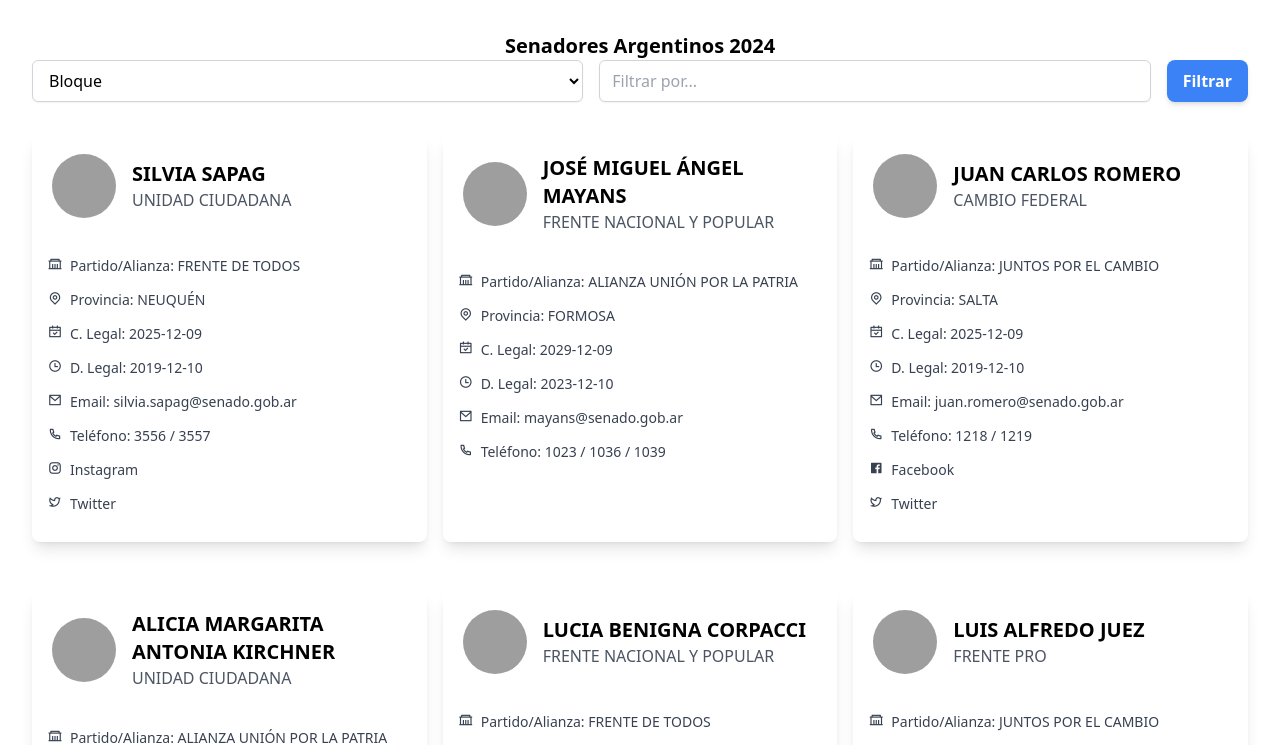
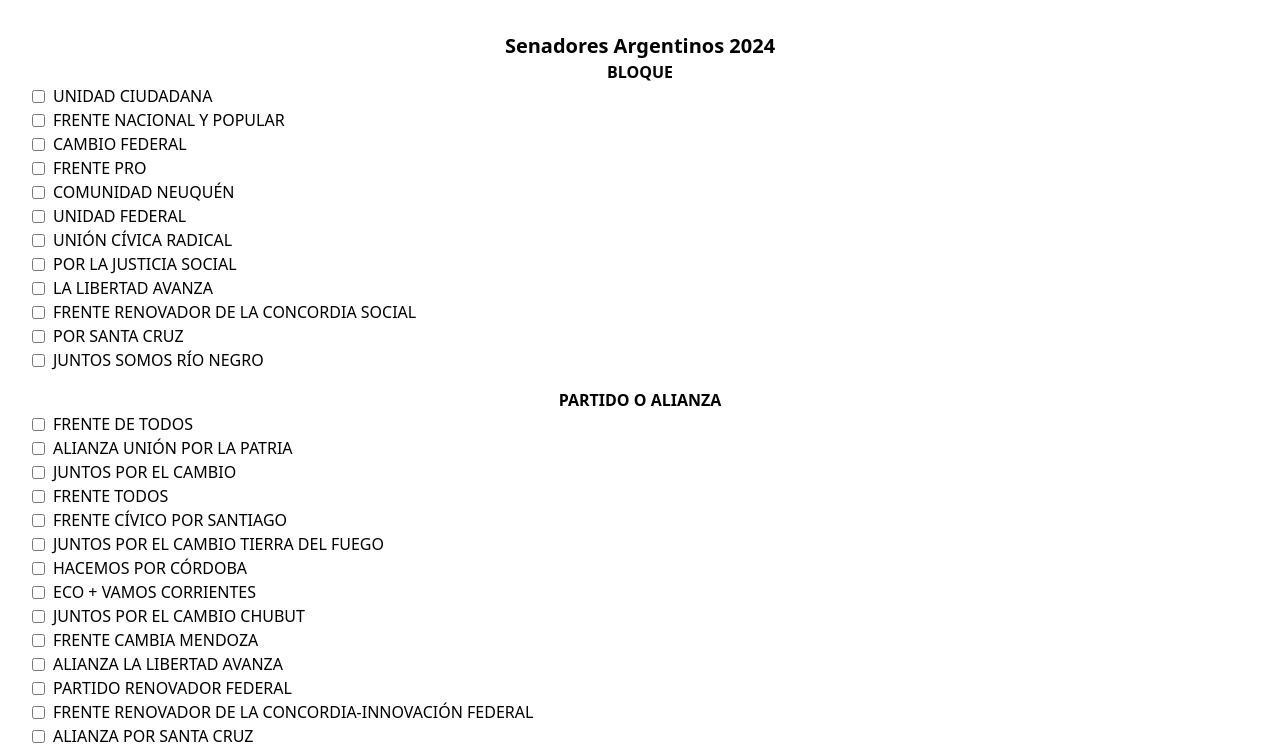
Before and after one commit to delodg/senadores, a React (Vite) app: page / in a window 1280 px wide. Shown: the top 745 px of the page. Built offline with nearby package versions, Linux system fonts and the light colour scheme; grey boxes are pictures that could not be loaded.

Commit message:
Filtros checkbox

```diff
--- a/src/FiltroSenadores.jsx
+++ b/src/FiltroSenadores.jsx
@@ -1,55 +1,57 @@
-import React, { useState } from 'react';
+import React, { useState, useEffect } from 'react';
 
-const FiltroSenadores = ({ onFiltrar }) => {
-  const [filtro, setFiltro] = useState({
-    categoria: 'BLOQUE', // O 'PARTIDO O ALIANZA', 'PROVINCIA'
-    valor: ''
+const FiltroSenadores = ({ senadores, onFiltrar }) => {
+  const [filtros, setFiltros] = useState({
+    BLOQUE: [],
+    'PARTIDO O ALIANZA': [],
+    PROVINCIA: []
   });
 
-  const categorias = [
-    { label: 'Bloque', value: 'BLOQUE' },
-    { label: 'Partido o Alianza', value: 'PARTIDO O ALIANZA' },
-    { label: 'Provincia', value: 'PROVINCIA' }
-  ];
-
-  const manejarCambioCategoria = (e) => {
-    setFiltro({ ...filtro, categoria: e.target.value });
+  const obtenerOpciones = (categoria) => {
+    const opciones = new Set(senadores.map(senador => senador[categoria]));
+    return Array.from(opciones);
   };
 
-  const manejarCambioValor = (e) => {
-    setFiltro({ ...filtro, valor: e.target.value });
+  const manejarCambioCheckbox = (categoria, valor, checked) => {
+    const nuevosFiltros = { ...filtros };
+    if (checked) {
+      nuevosFiltros[categoria].push(valor);
+    } else {
+      nuevosFiltros[categoria] = nuevosFiltros[categoria].filter(item => item !== valor);
+    }
+    setFiltros(nuevosFiltros);
+    onFiltrar(nuevosFiltros);
   };
 
-  const manejarFiltrado = () => {
-    onFiltrar(filtro);
-  };
+  useEffect(() => {
+    // Resetear filtros si los senadores cambian (por ejemplo, al recargar datos)
+    setFiltros({
+      BLOQUE: [],
+      'PARTIDO O ALIANZA': [],
+      PROVINCIA: []
+    });
+  }, [senadores]);
 
   return (
-    <div className="flex space-x-4 mb-4">
-      <select
-        className="block w-full py-2 px-3 border border-gray-300 bg-white rounded-md shadow-sm focus:outline-none focus:ring-indigo-500 focus:border-indigo-500"
-        value={filtro.categoria}
-        onChange={manejarCambioCategoria}
-      >
-        {categorias.map((cat) => (
-          <option key={cat.value} value={cat.value}>
-            {cat.label}
-          </option>
-        ))}
-      </select>
-      <input
-        type="text"
-        className="block w-full py-2 px-3 border border-gray-300 bg-white rounded-md shadow-sm focus:outline-none focus:ring-indigo-500 focus:border-indigo-500"
-        placeholder="Filtrar por..."
-        value={filtro.valor}
-        onChange={manejarCambioValor}
-      />
-      <button
-        className="py-2 px-4 bg-blue-500 text-white font-semibold rounded-lg shadow-md hover:bg-blue-700 focus:outline-none focus:ring-2 focus:ring-blue-400 focus:ring-opacity-75"
-        onClick={manejarFiltrado}
-      >
-        Filtrar
-      </button>
+    <div className="space-y-4">
+      {['BLOQUE', 'PARTIDO O ALIANZA', 'PROVINCIA'].map((categoria) => (
+        <div key={categoria}>
+          <h3 className="font-bold">{categoria}</h3>
+          {obtenerOpciones(categoria).map((opcion) => (
+            <div key={opcion} className="flex items-center">
+              <input
+                type="checkbox"
+                id={`${categoria}-${opcion}`}
+                name={`${categoria}-${opcion}`}
+                value={opcion}
+                onChange={(e) => manejarCambioCheckbox(categoria, opcion, e.target.checked)}
+                className="mr-2"
+              />
+              <label htmlFor={`${categoria}-${opcion}`}>{opcion}</label>
+            </div>
+          ))}
+        </div>
+      ))}
     </div>
   );
 };
--- a/src/SenadoresList.jsx
+++ b/src/SenadoresList.jsx
@@ -1,34 +1,26 @@
-// Importaciones necesarias
-import React, { useState, useEffect } from 'react';
+import React, { useState } from 'react';
 import SenadorCard from './SenadorCard';
 import FiltroSenadores from './FiltroSenadores';
-import senadoresData from './data/senadores.json'; // Asegúrate de ajustar la ruta según tu estructura de archivos
+import senadoresData from './data/senadores.json'; // Ajusta la ruta según tu estructura de carpetas
 
 const SenadoresList = () => {
-  const [senadores, setSenadores] = useState([]);
-  const [filtro, setFiltro] = useState({ categoria: '', valor: '' });
+  const [senadoresFiltrados, setSenadoresFiltrados] = useState(senadoresData.table.rows);
 
-  useEffect(() => {
-    setSenadores(senadoresData.table.rows); // Ajusta esta línea según la estructura de tu JSON
-  }, []);
-
-  const onFiltrar = (filtro) => {
-    const { categoria, valor } = filtro;
-    if (valor === '') {
-      setSenadores(senadoresData.table.rows); // Restablece a todos los senadores si el filtro está vacío
-    } else {
-      const senadoresFiltrados = senadoresData.table.rows.filter((senador) =>
-        senador[categoria]?.toUpperCase().includes(valor.toUpperCase())
-      );
-      setSenadores(senadoresFiltrados);
-    }
+  const handleFiltrar = (filtros) => {
+    const filtrados = senadoresData.table.rows.filter(senador => {
+      return Object.keys(filtros).every(categoria => {
+        if (filtros[categoria].length === 0) return true; // Si no hay filtros en la categoría, incluir todos
+        return filtros[categoria].includes(senador[categoria]);
+      });
+    });
+    setSenadoresFiltrados(filtrados);
   };
 
   return (
     <div>
-      <FiltroSenadores onFiltrar={onFiltrar} />
-      <div className="grid grid-cols-1 md:grid-cols-3 gap-4">
-        {senadores.map((senador) => (
+      <FiltroSenadores senadores={senadoresData.table.rows} onFiltrar={handleFiltrar} />
+      <div className="grid grid-cols-1 md:grid-cols-2 lg:grid-cols-3 gap-4">
+        {senadoresFiltrados.map(senador => (
           <SenadorCard key={senador.ID} senador={senador} />
         ))}
       </div>
```
